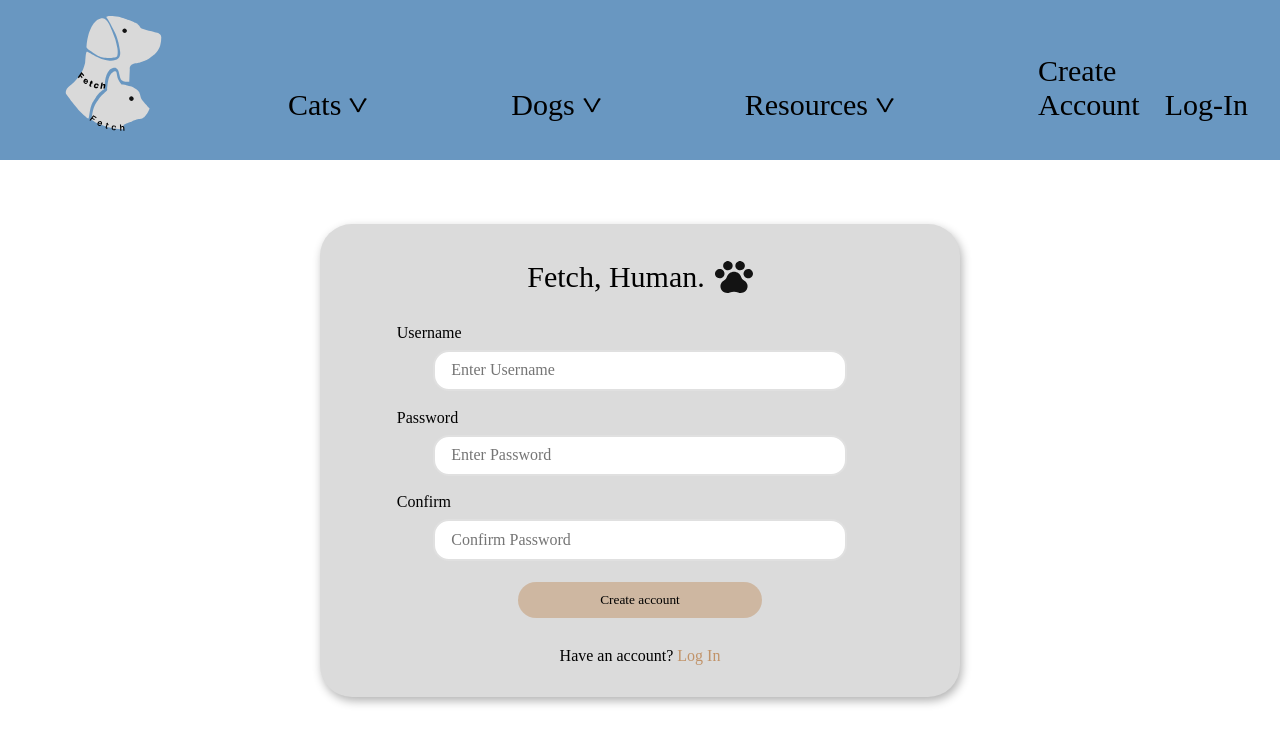
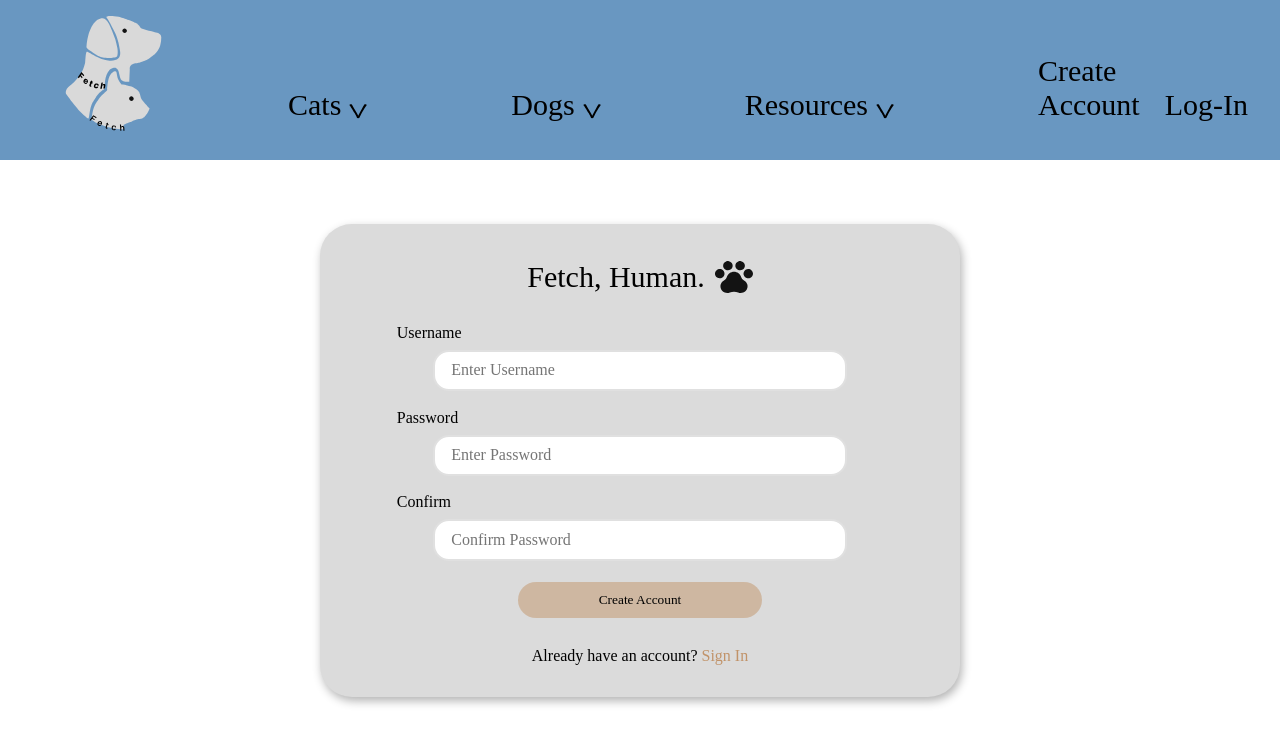
Before and after one commit to briant1312/pets-frontend, a React (Create React App) app: page /signup in a window 1280 px wide. Shown: the top 744 px of the page. Built offline with nearby package versions, Linux system fonts and the light colour scheme; a web font is replaced by a local one.

Commit message:
as close to the mock-up as possible. morning errands lol

```diff
--- a/src/components/CommentListItem/CommentListItem.js
+++ b/src/components/CommentListItem/CommentListItem.js
@@ -26,7 +26,7 @@
 
             <p className="comment-text">{comment.text}</p>
 
-            {user && user._id === comment.owner?._id && <button className="comment-delete-button" onClick={handleDeleteComment}>delete</button>}
+            {user && user._id === comment.owner?._id && <button className="comment-delete-button" onClick={handleDeleteComment}>Delete</button>}
         </div>
     )
 }
--- a/src/components/NavBar/NavBar.scss
+++ b/src/components/NavBar/NavBar.scss
@@ -45,6 +45,7 @@
 
 .arrow {
     height: 15px;
+    margin-top: 12px;
 
 }
 
--- a/src/components/SignUpForm/SignUpForm.js
+++ b/src/components/SignUpForm/SignUpForm.js
@@ -80,10 +80,10 @@
                     placeholder="Confirm Password"
                     required
                 />
-                <button type="submit">Create account</button>
+                <button type="submit">Create Account</button>
             </form>
             <div>
-                <p>Have an account? <Link to="/login">Log In</Link></p>
+                <p>Already have an account? <Link to="/login">Sign In</Link></p>
                 <p className="error-message">{state.error}</p>
             </div>
         </div>
```
